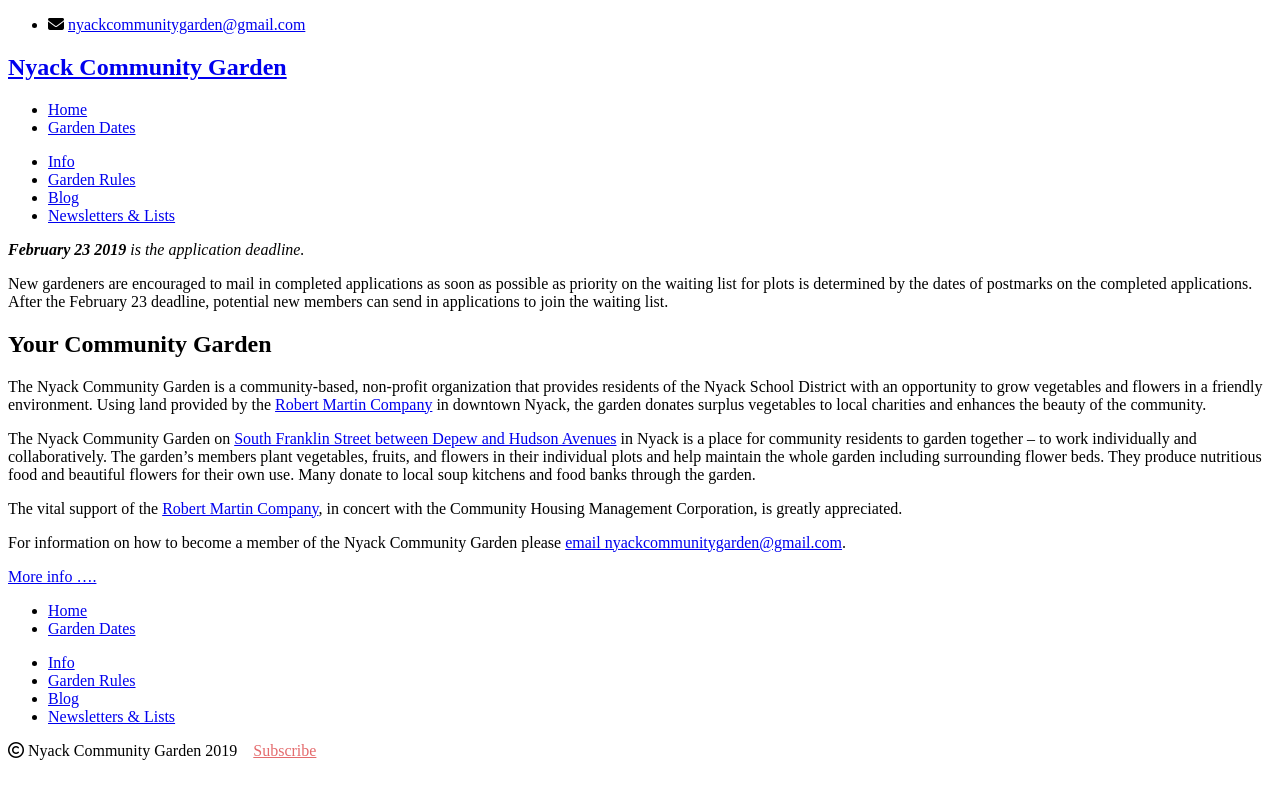
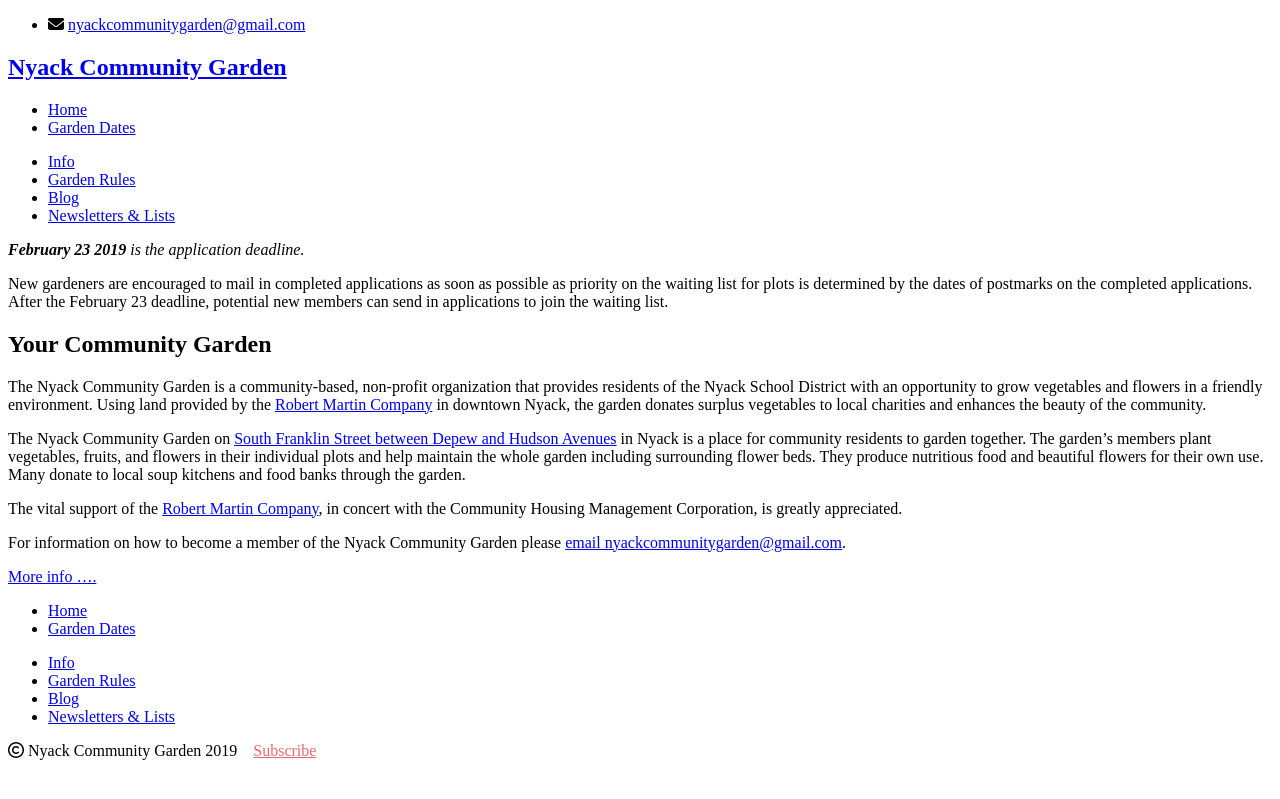
Before and after one commit to bosborne/nyackcommunitygarden, a Jekyll site: the page built from index.md, in a window 1280 px wide. Shown: the top 799 px of the page. Built offline with Jekyll 4.4.1, drawn with Linux system fonts in a browser that asks for light colours; nearby versions of some CDN libraries; library files that are not in the unit come from our copies.

Commit message:
Convert to Markdown

```diff
--- a/index.md
+++ b/index.md
@@ -16,8 +16,7 @@
 The Nyack Community Garden on [South Franklin Street between Depew and
 Hudson
 Avenues](http://www.openstreetmap.org/?minlon=-73.9218139648438&minlat=41.0889358520508&maxlon=-73.9215545654297&maxlat=41.0897102355957)
-in Nyack is a place for community residents to garden together – to work
-individually and collaboratively. The garden’s members plant vegetables,
+in Nyack is a place for community residents to garden together. The garden’s members plant vegetables,
 fruits, and flowers in their individual plots and help maintain the
 whole garden including surrounding flower beds. They produce nutritious
 food and beautiful flowers for their own use. Many donate to local soup
```
